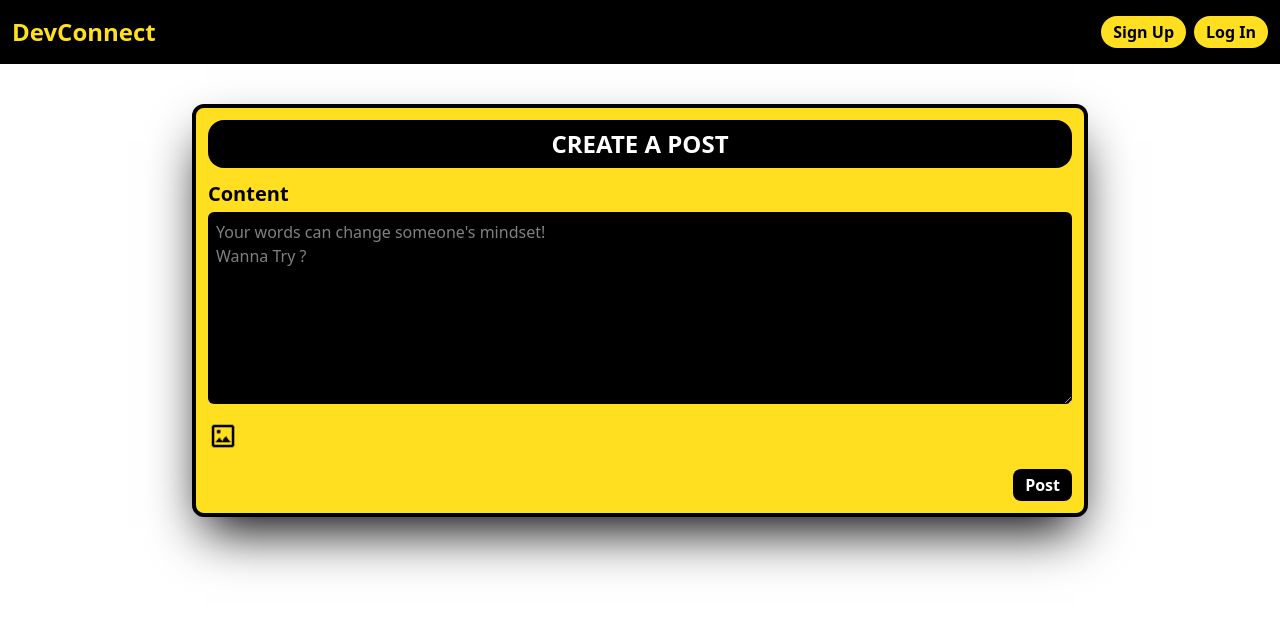
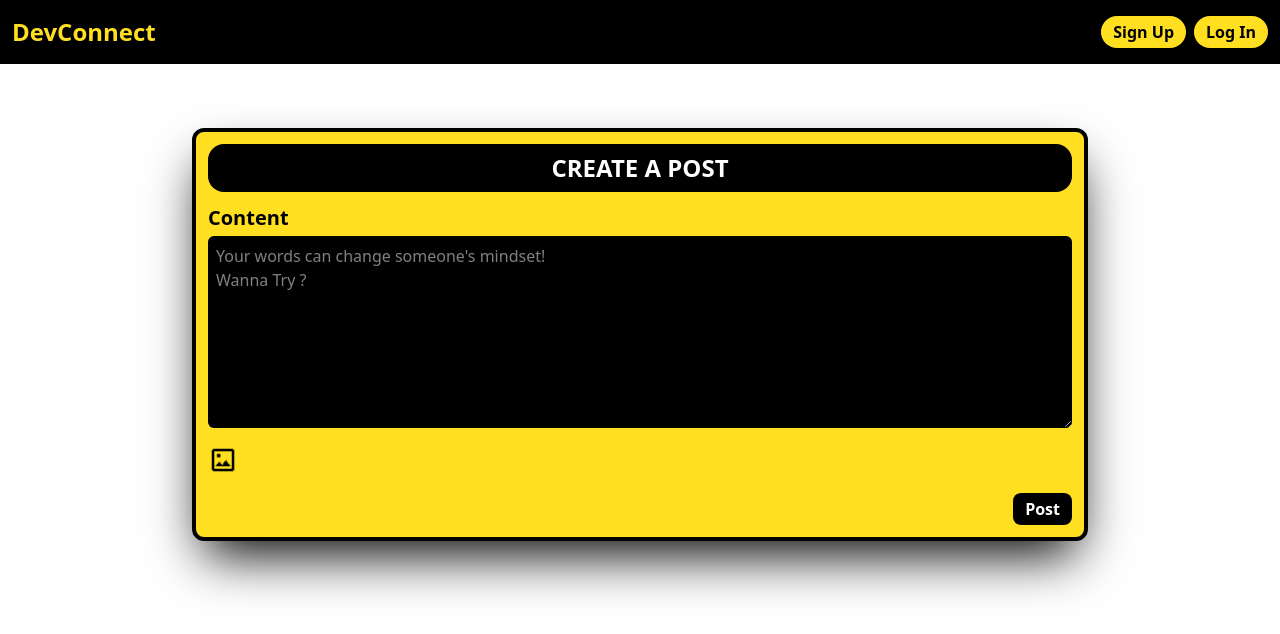
Before and after one commit to HatimMaterwala/devconnect, a Next.js app: page /post/update/1 in a window 1280 px wide. Shown: the top 634 px of the page. Built offline with nearby package versions, Linux system fonts and the light colour scheme; no server answers.

Commit message:
Back to work baby

```diff
--- a/app/post/update/[id]/page.jsx
+++ b/app/post/update/[id]/page.jsx
@@ -5,6 +5,7 @@ export default async function UpdatePost ({params}) {
   const {postId} = await params;
   return (
     <div>
+      // Back to work baby
         <CreatePost pId={postId}/>
     </div>
   )
```
